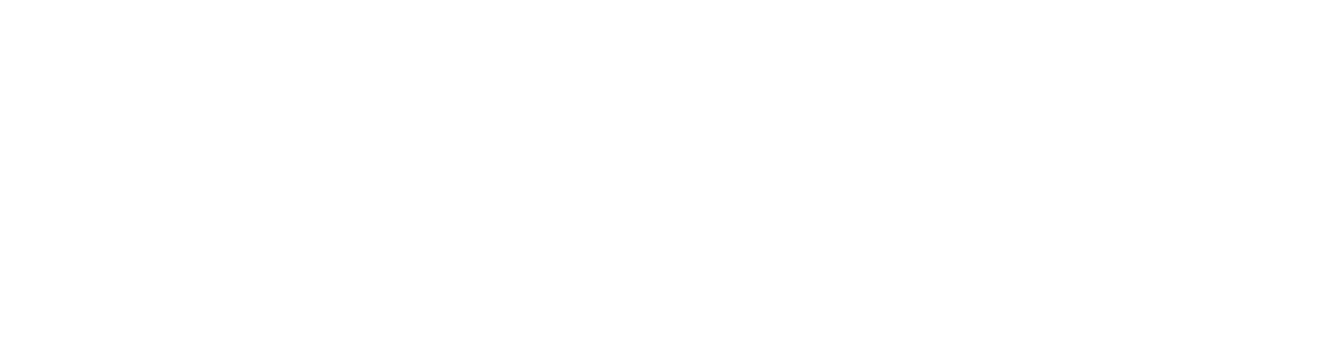
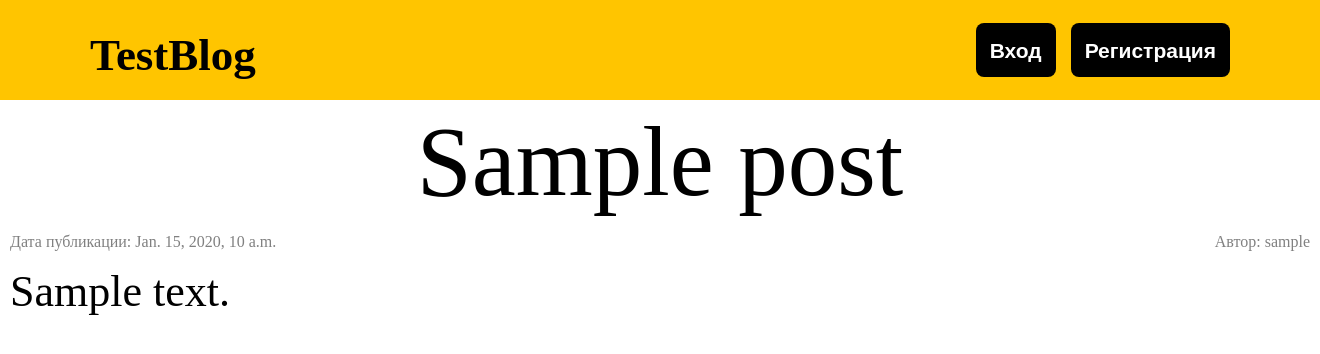
Before and after one commit to skiter847/TestBlog, a Django app: page /post/1 in a window 1320 px wide. Before the commit the part shown is empty. Shown: the top 354 px of the page. Run offline with Django 3.2, Linux system fonts and the light colour scheme; tables that the repository leaves empty hold one stand-in row (values such as "Sample post").

Commit message:
[feature] add styles for detail html and small change in base

```diff
--- a/blog/static/blog/css/style.css
+++ b/blog/static/blog/css/style.css
@@ -129,3 +129,23 @@ header {
     border-radius: 10px;
     padding: 10px;
 }
+
+.post-title{
+    text-align: center;
+    font-size: 99px;
+}
+
+.post-info{
+    margin-top: 15px;
+    display: flex;
+    justify-content: space-between;
+}
+
+.post-info * {
+    color: grey;
+}
+
+.post-body{
+    margin-top: 15px;
+    font-size: 44px;
+}
--- a/templates/base.html
+++ b/templates/base.html
@@ -16,7 +16,7 @@
 <header>
     <div class="header__inner">
         <div class="title">
-            <a href="#"><span>TestBlog</span></a>
+            <a href="{% url 'blog:post_list' %}"><span>TestBlog</span></a>
         </div>
         {% if user.is_authenticated %}
             <div class="user-menu">
@@ -54,8 +54,10 @@
                     <div class="card-footer">
                         <div class="published">Опубликовано: {{ post.publish }}</div>
                         <div class="button-group">
-                            <a class="change-link" href="{{ post.url_to_edit_object }}">Редактировать</a>
-                            <a class="read", href="{{ post.get_absolute_url }}">Читать</a>
+                            {% if user %}
+                                <a class="change-link" href="{{ post.url_to_edit_object }}">Редактировать</a>
+                            {% endif %}
+                            <a class="read" href="{{ post.get_absolute_url }}">Читать</a>
                         </div>
                     </div>
                 </div>
--- a/templates/blog/detail.html
+++ b/templates/blog/detail.html
@@ -0,0 +1,17 @@
+{% extends 'base.html' %}
+
+{% block title %}
+    {{ post.title }}
+{% endblock %}
+
+{% block content %}
+    <div class="post-title">
+        {{ post.title }}
+    </div>
+    <div class="post-info">
+        <div class="pud-date">Дата публикации: {{ post.publish }}</div>
+        <div class="author">Автор: {{ post.author }}</div>
+    </div>
+
+    <div class="post-body">{{ post.body }}</div>
+{% endblock %}
```
